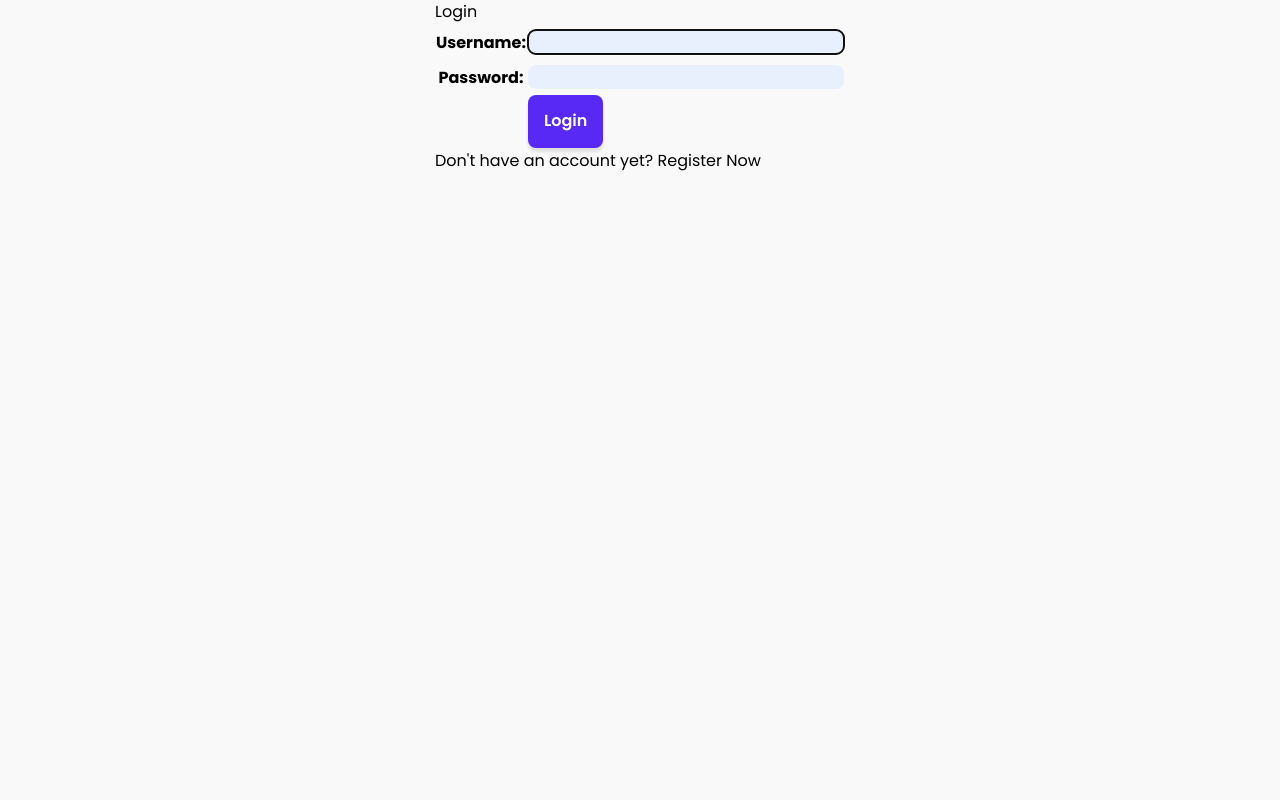
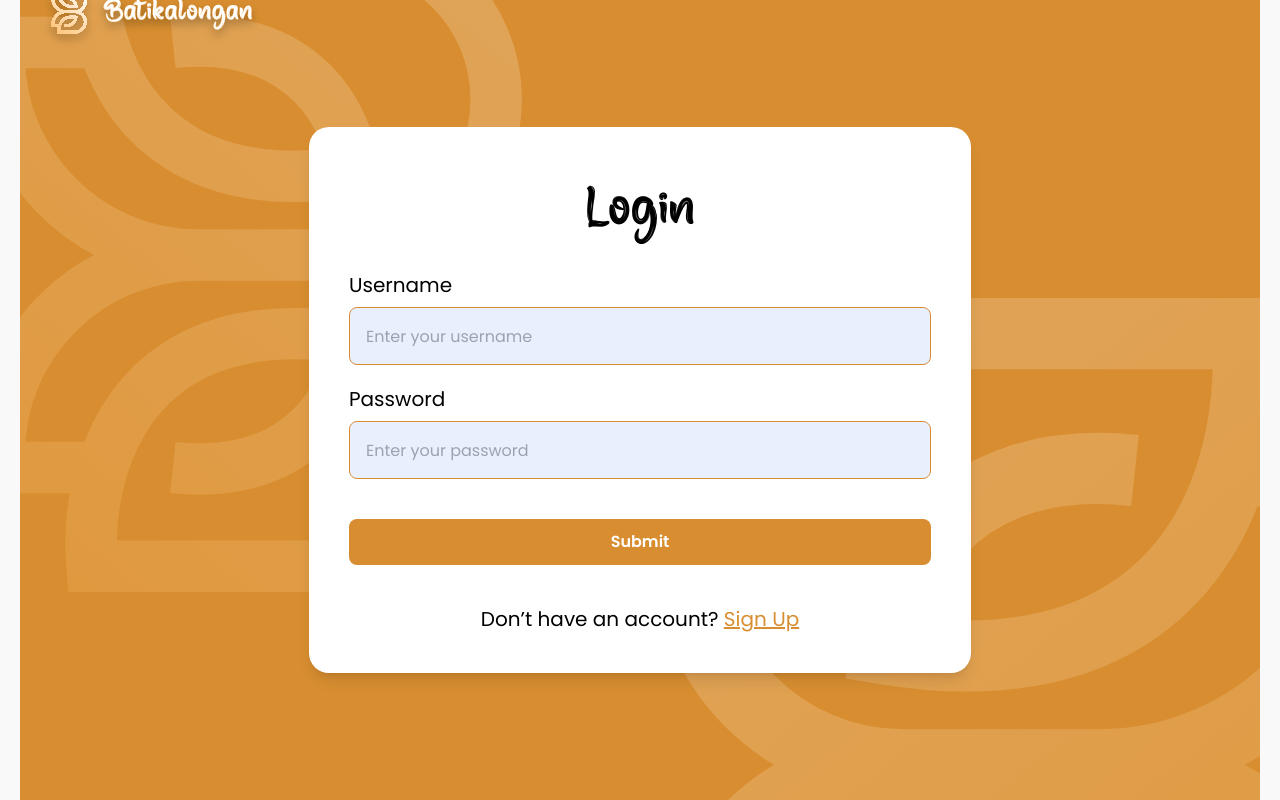
Before and after one commit to PBP-F05/Batikalongan, a Django app: page /authentication/login/ in a window 1280 px wide. Run offline with Django 5.2, Linux system fonts and the light colour scheme; some libraries are stand-ins or nearby versions; some web fonts are replaced.

Commit message:
fe login signup

```diff
--- a/authentication/templates/login.html
+++ b/authentication/templates/login.html
@@ -1,32 +1,28 @@
 {% extends 'base.html' %}
 
-{% block meta %}
-<title>Login</title>
-{% endblock meta %}
+{% block content %}
+<div class="bg-[url('/static/images/auth.svg')] bg-cover bg-center min-h-screen w-full flex justify-center items-center">
 
-{% block content %}
-<div class="login">
-  <h1>Login</h1>
-
-  <form method="POST" action="">
-    {% csrf_token %}
-    <table>
-      {{ form.as_table }}
-      <tr>
-        <td></td>
-        <td><input class="btn login_btn" type="submit" value="Login" /></td>
-      </tr>
-    </table>
-  </form>
-
-  {% if messages %}
-  <ul>
-    {% for message in messages %}
-    <li>{{ message }}</li>
-    {% endfor %}
-  </ul>
-  {% endif %} Don't have an account yet?
-  <a href="{% url 'register' %}">Register Now</a>
+    <!-- Card Login -->
+    <div class="w-[662px] h-[546px] p-10 bg-white rounded-[20px] flex-col justify-start items-center gap-10 inline-flex shadow-lg">
+        <div class="self-stretch h-[312px] flex-col justify-start items-center gap-5 flex">
+            <div class="text-black text-6xl font-normal font-['Fabled'] leading-[84px]">Login</div>
+            <div class="self-stretch h-[94px] flex-col justify-start items-start gap-2 flex">
+                <div class="self-stretch text-black text-xl font-normal font-['Poppins'] leading-7">Username</div>
+                <input type="text" class="self-stretch h-[58px] rounded-lg border border-[#d88e30] px-4" placeholder="Enter your username">
+            </div>
+            <div class="self-stretch h-[94px] flex-col justify-start items-start gap-2 flex">
+                <div class="self-stretch text-black text-xl font-normal font-['Poppins'] leading-7">Password</div>
+                <input type="password" class="self-stretch h-[58px] rounded-lg border border-[#d88e30] px-4" placeholder="Enter your password">
+            </div>
+        </div>
+        <div class="self-stretch h-[46px] px-5 py-3 bg-[#d88e30] rounded-lg flex justify-center items-center gap-2.5 cursor-pointer hover:bg-[#bf7428]">
+            <span class="text-white text-base font-semibold font-['Poppins'] leading-snug">Submit</span>
+        </div>
+        <div class="text-center">
+            <span class="text-black text-xl font-normal font-['Poppins'] leading-7">Don’t have an account? </span>
+            <a href="{% url 'register' %}" class="text-[#d88e30] text-xl font-normal font-['Poppins'] underline leading-7 cursor-pointer">Sign Up</a>
+        </div>
+    </div>
 </div>
-
 {% endblock content %}
--- a/catalog/templates/catalog/show_catalog.html
+++ b/catalog/templates/catalog/show_catalog.html
@@ -24,6 +24,7 @@
     </head>
 
     <body class="bg-gray-50">
+      {% include "navbar.html" %}
       <!-- Main Content -->
       <main class="container mx-auto py-8">
         <!-- Toko Batik Section -->
--- a/gallery/templates/gallery.html
+++ b/gallery/templates/gallery.html
@@ -6,6 +6,7 @@
 {% endblock meta %}
 
 {% block content %}
+{% include "navbar.html" %}
 <div class="overflow-x-hidden px-4 md:px-8 pb-8 pt-24 min-h-screen bg-white flex flex-col">
     <!-- Wrapper untuk judul dan tombol tambah -->
     <div class="flex items-center justify-between w-full max-w-7xl mx-auto mb-6">
```
Also changed, not shown: authentication/templates/register.html (+26 -27 lines), media/articles/1729907563993_lsJjoeM.jpg (added), media/gallery/batik_images/1b82c295-d34f-41b8-a043-b2e87eefe59b.jpg (added), static/images/auth.svg (added), 1 other file.
